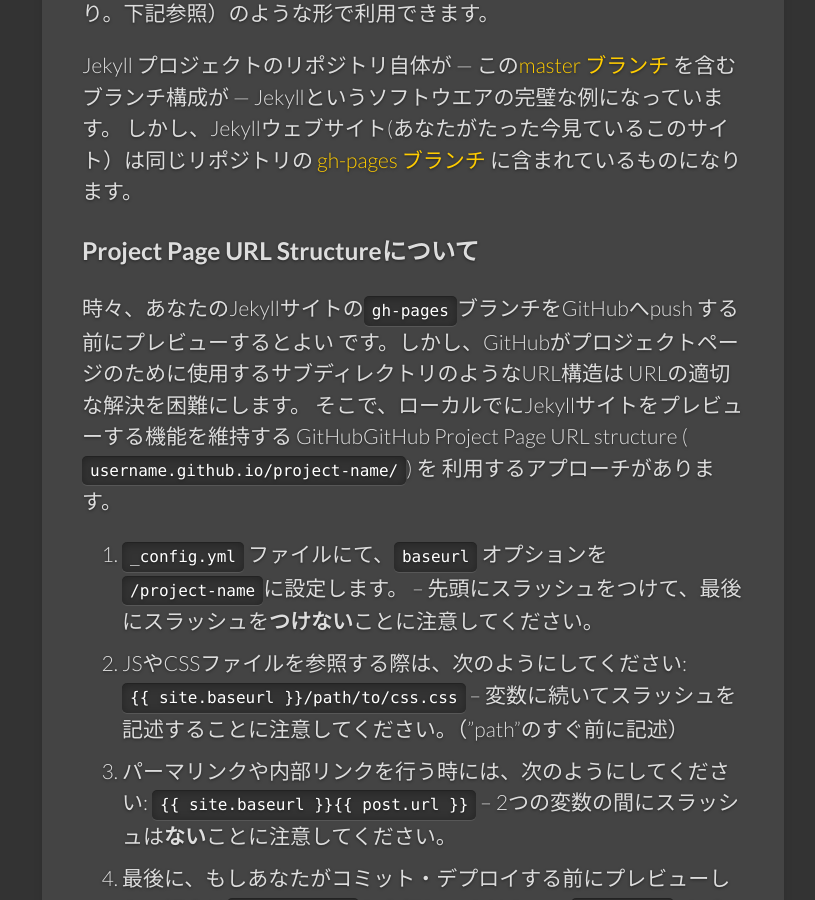
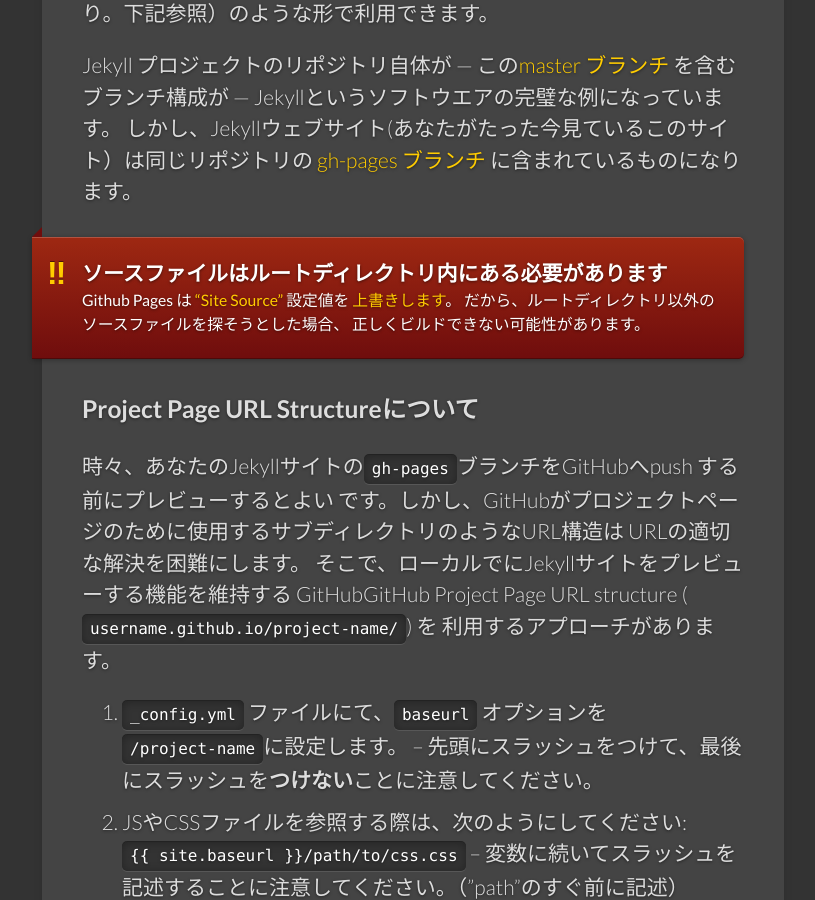
Before and after one commit to jekyllrb-ja/jekyllrb-ja.github.io, a Jekyll site: the page built from _docs/github-pages.md, in a window 1280 px wide and 900 px high, scrolled down 1536 px. Shown: the whole window, without its empty margins (129-944 px from the left). Built offline with Jekyll 4.4.1, drawn with Linux system fonts in a browser that asks for light colours; nearby versions of some CDN libraries; comment, search, counter and statistics services are not loaded.

Commit message:
_docs/github-pagesを52c76b5に追従 #272

```diff
--- a/_docs/github-pages.md
+++ b/_docs/github-pages.md
@@ -130,6 +130,26 @@
 branch]({{ site.repository }}/tree/gh-pages) of the same repository.
 -->
 
+<div class="note warning">
+  <h5>ソースファイルはルートディレクトリ内にある必要があります</h5>
+  <p>
+Github Pages は <a href="http://jekyllrb.com/docs/configuration/#global-configuration">“Site Source”</a> 設定値を
+<a href="https://help.github.com/articles/troubleshooting-github-pages-build-failures#source-setting">上書きします</a>。
+だから、ルートディレクトリ以外のソースファイルを探そうとした場合、
+正しくビルドできない可能性があります。
+  </p>
+</div>
+
+<!--original
+<div class="note warning">
+  <h5>Source Files Must be in the Root Directory</h5>
+  <p>
+Github Pages <a href="https://help.github.com/articles/troubleshooting-github-pages-build-failures#source-setting">overrides</a> the <a href="http://jekyllrb.com/docs/configuration/#global-configuration">“Site Source”</a> configuration value, so if you locate your files anywhere other than the root directory, your site may not build correctly.
+  </p>
+</div>
+
+-->
+
 ### Project Page URL Structureについて
 
 <!--original
```
